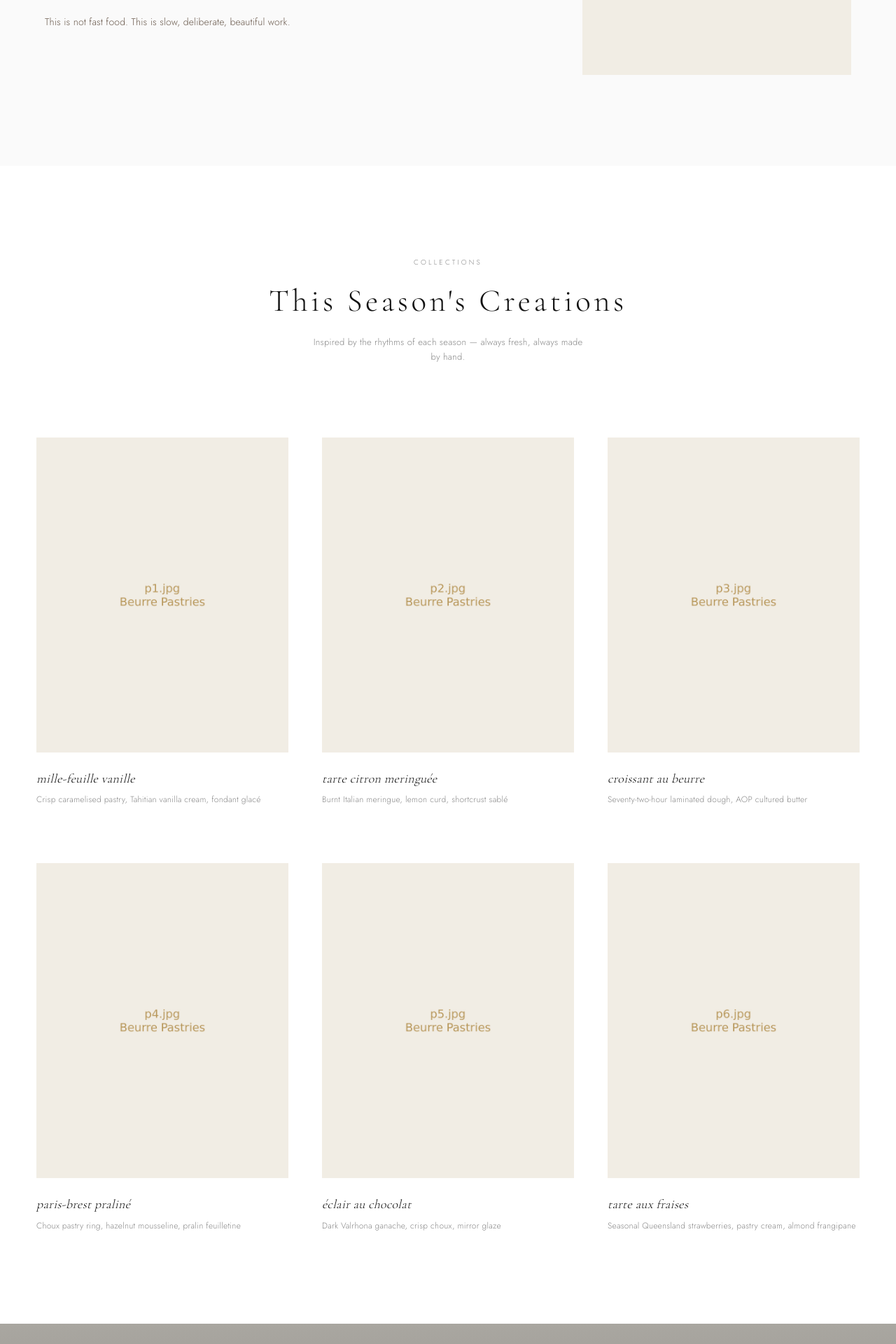
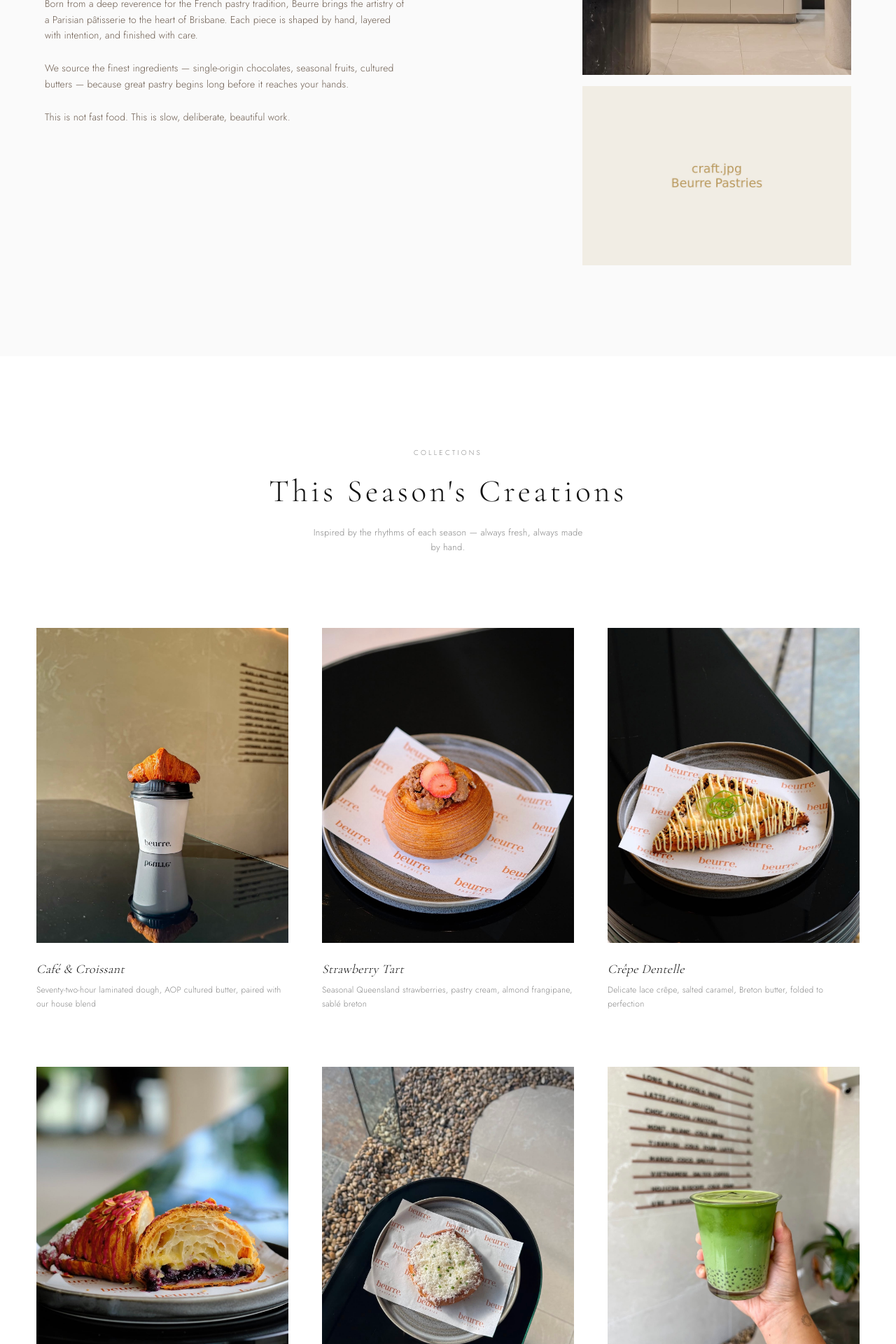
Before and after one commit to Wissko/beurre-pastries, a Next.js app: page / in a window 1280 px wide. Shown: the part 1700-3620 px from the top of the page at 70% size. Built offline with nearby package versions, Linux system fonts and the light colour scheme.

Commit message:
feat: map real photo names across all sections + create public/images/

```diff
--- a/app/components/About.tsx
+++ b/app/components/About.tsx
@@ -59,14 +59,25 @@ export default function About() {
             </div>
           </motion.div>
 
-          {/* Image — 2/5 */}
+          {/* Images — 2/5 */}
           <motion.div
-            className="md:col-span-2"
+            className="md:col-span-2 flex flex-col gap-4"
             initial={{ opacity: 0, x: 30 }}
             animate={isInView ? { opacity: 1, x: 0 } : {}}
             transition={{ duration: 1, delay: 0.2, ease: 'easeOut' }}
-            style={{ aspectRatio: '3/4', position: 'relative' }}
           >
+            {/* Main image: the space / café */}
+            <div style={{ aspectRatio: '3/4', position: 'relative' }}>
+              <Image
+                src="/images/beurre.jpg"
+                alt="Beurre — our café and patisserie space"
+                fill
+                className="object-cover img-hover"
+                sizes="(max-width: 768px) 100vw, 40vw"
+              />
+            </div>
+            {/* Secondary image: the craft */}
+            <div style={{ aspectRatio: '3/2', position: 'relative' }}>
               <Image
                 src="/images/craft.jpg"
                 alt="Artisan pastry making at Beurre"
@@ -74,6 +85,7 @@ export default function About() {
                 className="object-cover img-hover"
                 sizes="(max-width: 768px) 100vw, 40vw"
               />
+            </div>
           </motion.div>
         </div>
       </div>
--- a/app/components/Collections.tsx
+++ b/app/components/Collections.tsx
@@ -8,39 +8,39 @@ import { useRef } from 'react'
 const products = [
   {
     id: 1,
-    image: '/images/p1.jpg',
-    name: 'Mille-Feuille Vanille',
-    description: 'Crisp caramelised pastry, Tahitian vanilla cream, fondant glacé',
+    image: '/images/cafecroissant.jpg',
+    name: 'Café & Croissant',
+    description: 'Seventy-two-hour laminated dough, AOP cultured butter, paired with our house blend',
   },
   {
     id: 2,
-    image: '/images/p2.jpg',
-    name: 'Tarte Citron Meringuée',
-    description: 'Burnt Italian meringue, lemon curd, shortcrust sablé',
+    image: '/images/fraise.jpg',
+    name: 'Strawberry Tart',
+    description: 'Seasonal Queensland strawberries, pastry cream, almond frangipane, sablé breton',
   },
   {
     id: 3,
-    image: '/images/p3.jpg',
-    name: 'Croissant au Beurre',
-    description: 'Seventy-two-hour laminated dough, AOP cultured butter',
+    image: '/images/crepe.jpg',
+    name: 'Crêpe Dentelle',
+    description: 'Delicate lace crêpe, salted caramel, Breton butter, folded to perfection',
   },
   {
     id: 4,
-    image: '/images/p4.jpg',
-    name: 'Paris-Brest Praliné',
-    description: 'Choux pastry ring, hazelnut mousseline, pralin feuilletine',
+    image: '/images/confitur.jpg',
+    name: 'House Jam',
+    description: 'Small-batch seasonal fruit conserves, slow-cooked, minimally sweetened',
   },
   {
     id: 5,
-    image: '/images/p5.jpg',
-    name: 'Éclair au Chocolat',
-    description: 'Dark Valrhona ganache, crisp choux, mirror glaze',
+    image: '/images/blanc.jpg',
+    name: 'Blanc',
+    description: 'Whipped chantilly, white chocolate glaze, vanilla bean, pure and precise',
   },
   {
     id: 6,
-    image: '/images/p6.jpg',
-    name: 'Tarte aux Fraises',
-    description: 'Seasonal Queensland strawberries, pastry cream, almond frangipane',
+    image: '/images/matcha.jpg',
+    name: 'Matcha Délice',
+    description: 'Ceremonial grade matcha, light mousse, almond dacquoise, miso caramel',
   },
 ]
 
@@ -81,7 +81,7 @@ function ProductCard({ product, index }: { product: typeof products[0]; index: n
             letterSpacing: '0.02em',
           }}
         >
-          {product.name.toLowerCase()}
+          {product.name}
         </h3>
         <p
           className="font-jost leading-relaxed"
--- a/app/components/Gallery.tsx
+++ b/app/components/Gallery.tsx
@@ -1,20 +1,22 @@
 'use client'
 
-import { useRef, useState, useEffect } from 'react'
+import { useRef, useState } from 'react'
 import Image from 'next/image'
 import { motion, useInView } from 'framer-motion'
 
 const galleryImages = [
-  { src: '/images/hero.jpg', alt: 'Beurre pastry showcase' },
-  { src: '/images/p1.jpg', alt: 'Mille-Feuille Vanille' },
-  { src: '/images/craft.jpg', alt: 'Artisan pastry making' },
-  { src: '/images/p2.jpg', alt: 'Tarte Citron Meringuée' },
-  { src: '/images/signature.jpg', alt: 'Signature creation' },
-  { src: '/images/p3.jpg', alt: 'Croissant au Beurre' },
-  { src: '/images/workshop.jpg', alt: 'Pastry workshop' },
-  { src: '/images/p4.jpg', alt: 'Paris-Brest Praliné' },
-  { src: '/images/p5.jpg', alt: 'Éclair au Chocolat' },
-  { src: '/images/p6.jpg', alt: 'Tarte aux Fraises' },
+  { src: '/images/hero.jpg', caption: 'Beurre' },
+  { src: '/images/beurre.jpg', caption: 'Our Space' },
+  { src: '/images/cafecroissant.jpg', caption: 'Morning Ritual' },
+  { src: '/images/fraise.jpg', caption: 'Strawberry Season' },
+  { src: '/images/crepe.jpg', caption: 'Crêpe Dentelle' },
+  { src: '/images/confitur.jpg', caption: 'House Jam' },
+  { src: '/images/blanc.jpg', caption: 'Blanc' },
+  { src: '/images/matcha.jpg', caption: 'Matcha' },
+  { src: '/images/art.jpg', caption: 'The Art' },
+  { src: '/images/craft.jpg', caption: 'The Craft' },
+  { src: '/images/late.jpg', caption: 'Late Morning' },
+  { src: '/images/life.jpg', caption: 'La Vie' },
 ]
 
 const ARC_RADIUS = 1400
@@ -145,7 +147,7 @@ export default function Gallery() {
                   >
                     <Image
                       src={img.src}
-                      alt={img.alt}
+                      alt={img.caption}
                       fill
                       className="object-cover"
                       sizes="260px"
@@ -159,6 +161,24 @@ export default function Gallery() {
                       />
                     )}
                   </div>
+                  {/* Caption for active item */}
+                  {i === active && (
+                    <motion.p
+                      initial={{ opacity: 0, y: 4 }}
+                      animate={{ opacity: 1, y: 0 }}
+                      transition={{ duration: 0.4 }}
+                      className="font-jost text-center mt-3"
+                      style={{
+                        fontSize: '10px',
+                        letterSpacing: '0.22em',
+                        color: 'var(--color-muted)',
+                        fontWeight: 300,
+                        textTransform: 'uppercase',
+                      }}
+                    >
+                      {img.caption}
+                    </motion.p>
+                  )}
                 </motion.div>
               )
             })}
--- a/app/components/Signature.tsx
+++ b/app/components/Signature.tsx
@@ -18,8 +18,8 @@ export default function Signature() {
       {/* Background */}
       <div className="absolute inset-0">
         <Image
-          src="/images/signature.jpg"
-          alt="Beurre signature creation — every piece tells a story"
+          src="/images/life.jpg"
+          alt="Beurre — the art of slowing down and savouring life"
           fill
           quality={90}
           className="object-cover object-center"
--- a/app/components/Workshops.tsx
+++ b/app/components/Workshops.tsx
@@ -38,7 +38,7 @@ export default function Workshops() {
     >
       <div className="max-w-7xl mx-auto">
         <div className="grid md:grid-cols-2 gap-20 md:gap-26 items-center">
-          {/* Image — no corner decorations */}
+          {/* Image */}
           <motion.div
             initial={{ opacity: 0, x: -24 }}
             animate={isInView ? { opacity: 1, x: 0 } : {}}
@@ -48,8 +48,8 @@ export default function Workshops() {
             style={{ aspectRatio: '4/5' }}
           >
             <Image
-              src="/images/workshop.jpg"
-              alt="French pastry workshop at Beurre Brisbane"
+              src="/images/art.jpg"
+              alt="French pastry art workshop at Beurre Brisbane"
               fill
               className="object-cover"
               sizes="(max-width: 768px) 100vw, 50vw"
```
Also changed, not shown: 1 other file (tests, documents, lock files or other folders). Lines whose indentation alone changed are shown as unchanged.
